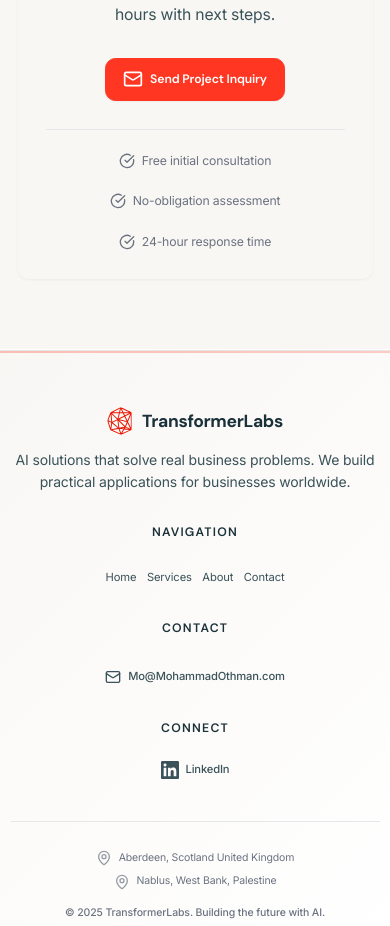
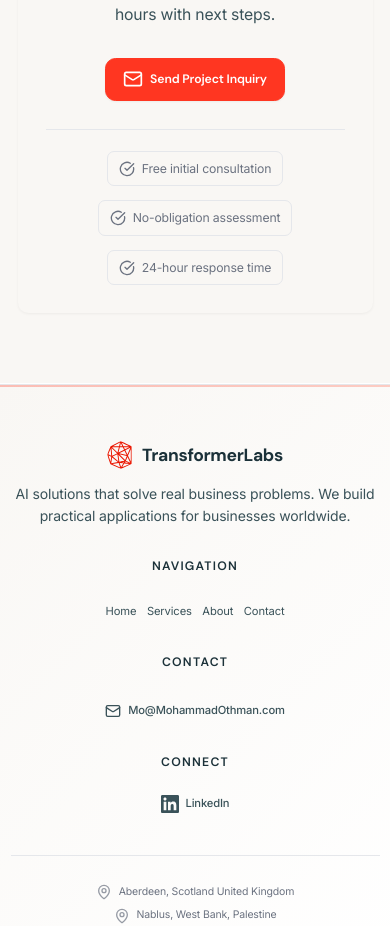
Before and after one commit to OthmanMohammad/tl, a Next.js app: page /contact in a window 390 px wide. Shown: the part 4888-5814 px from the top of the page. Built offline with nearby package versions, Linux system fonts and the light colour scheme; a web font is replaced by a local one.

Commit message:
fix(contact): apply consistent mobile layout for CTA features
- Apply same mobile improvements as services page
- Add individual containers with surface background
- Consistent styling across services and contact pages
- Improve mobile user experience with better spacing

```diff
--- a/src/app/contact/page.tsx
+++ b/src/app/contact/page.tsx
@@ -557,18 +557,48 @@ export default function Contact() {
               display: 'flex',
               alignItems: 'center',
               justifyContent: 'center',
-              gap: 'var(--space-6)',
+              gap: 'var(--space-4)',
               flexWrap: 'wrap'
             }}>
-              <div style={{ display: 'flex', alignItems: 'center', gap: 'var(--space-2)' }}>
+              <div style={{
+                display: 'flex',
+                alignItems: 'center',
+                gap: 'var(--space-2)',
+                padding: 'var(--space-2) var(--space-3)',
+                backgroundColor: 'var(--surface)',
+                borderRadius: 'var(--radius-lg)',
+                border: '1px solid var(--border)',
+                minWidth: 'fit-content',
+                whiteSpace: 'nowrap'
+              }}>
                 <CheckCircle size={16} className="text-green-600" />
                 <span>Free initial consultation</span>
               </div>
-              <div style={{ display: 'flex', alignItems: 'center', gap: 'var(--space-2)' }}>
+              <div style={{
+                display: 'flex',
+                alignItems: 'center',
+                gap: 'var(--space-2)',
+                padding: 'var(--space-2) var(--space-3)',
+                backgroundColor: 'var(--surface)',
+                borderRadius: 'var(--radius-lg)',
+                border: '1px solid var(--border)',
+                minWidth: 'fit-content',
+                whiteSpace: 'nowrap'
+              }}>
                 <CheckCircle size={16} className="text-green-600" />
                 <span>No-obligation assessment</span>
               </div>
-              <div style={{ display: 'flex', alignItems: 'center', gap: 'var(--space-2)' }}>
+              <div style={{
+                display: 'flex',
+                alignItems: 'center',
+                gap: 'var(--space-2)',
+                padding: 'var(--space-2) var(--space-3)',
+                backgroundColor: 'var(--surface)',
+                borderRadius: 'var(--radius-lg)',
+                border: '1px solid var(--border)',
+                minWidth: 'fit-content',
+                whiteSpace: 'nowrap'
+              }}>
                 <CheckCircle size={16} className="text-green-600" />
                 <span>24-hour response time</span>
               </div>
```
